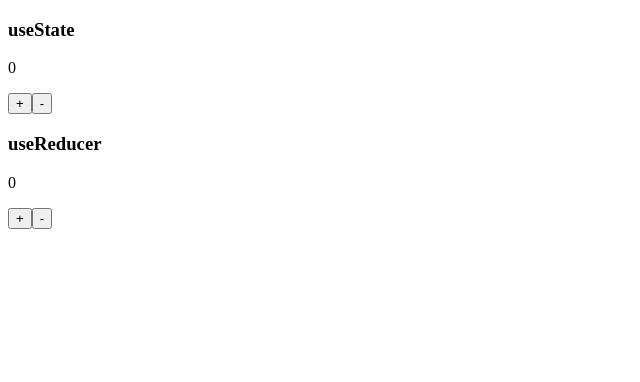
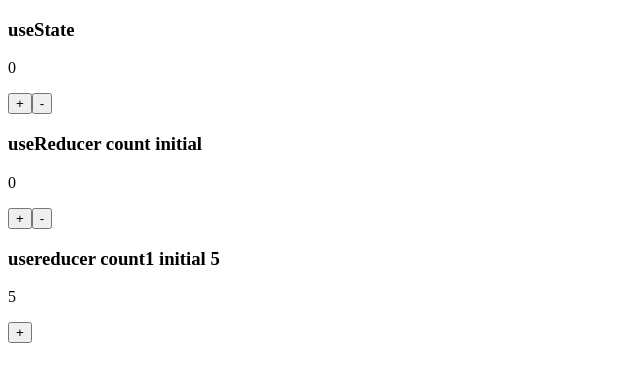
Before and after one commit to sheikhhasan124/react-js-basic, a React (Create React App) app: page / in a window 1280 px wide. Shown: the top 382 px of the page, without its empty margins (0-640 px from the left). Built offline with nearby package versions, Linux system fonts and the light colour scheme.

Commit message:
simple reducer learn

```diff
--- a/src/UserReducerMore/local/PracticeOne.js
+++ b/src/UserReducerMore/local/PracticeOne.js
@@ -1,6 +1,7 @@
 import React, { useReducer, useState } from 'react';
 
 const initialValue = 0
+const initialValue1 = 5;
 const reducer=(state, action)=>{
     switch(action){
         case 'inc':
@@ -16,16 +17,21 @@ const PracticeOne = () => {
     const [num, setNum]=useState(0)
     // usereducer
  const [count, dispatch]=useReducer(reducer, initialValue)
+ const [count1, dispatch1]=useReducer(reducer,initialValue1)
     return (
         <div>
+            {/* useState */}
             <h3>useState</h3>
             <p>{num}</p>
             <button onClick={()=>setNum(num + 1)}>+</button>
             <button onClick={()=>setNum(num - 1)}>-</button>
-            <h3>useReducer</h3>
+            <h3>useReducer count initial </h3>
             <p>{count}</p>
              <button onClick={()=>dispatch('inc')}>+</button>
              <button onClick={()=>dispatch('dec')}>-</button>
+             <h3>usereducer count1 initial 5</h3>
+             <p>{count1}</p>
+             <button onClick={()=>dispatch1('inc')}>+</button>
         </div>
     );
 };
```
